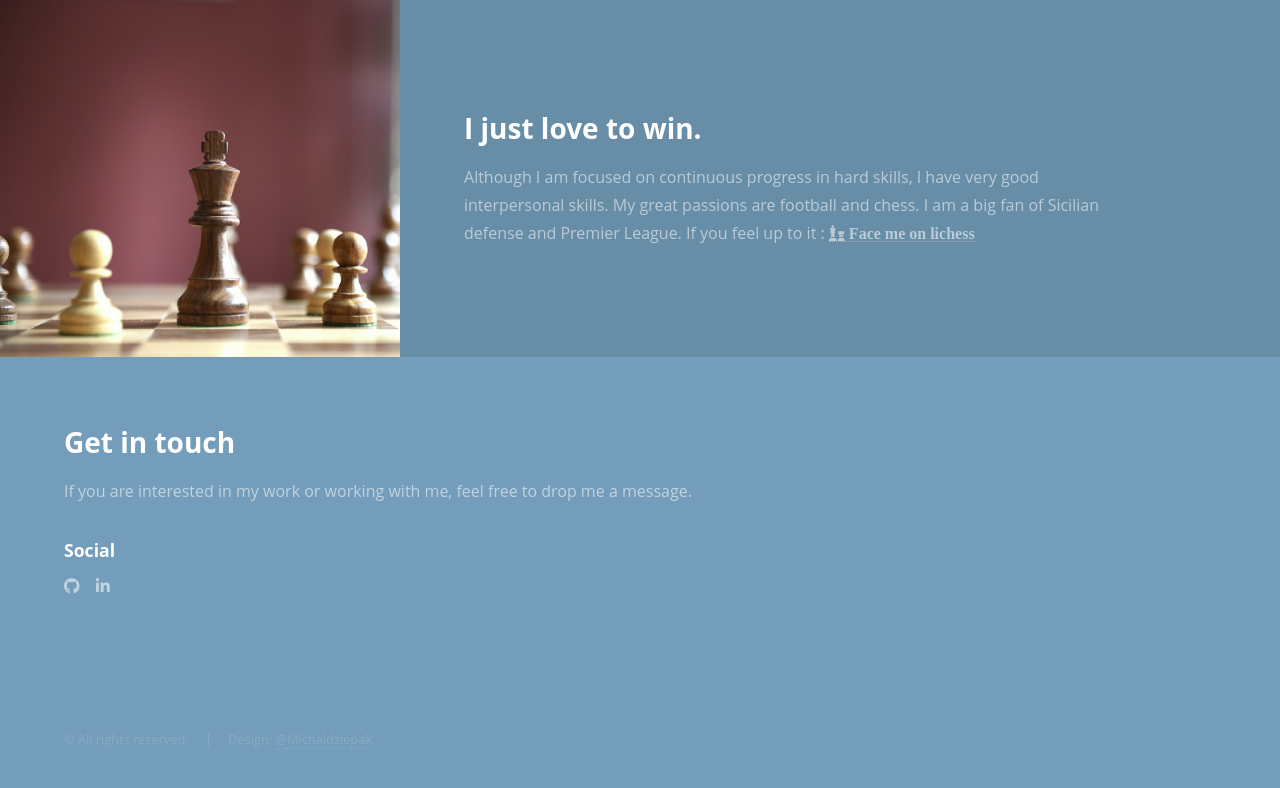
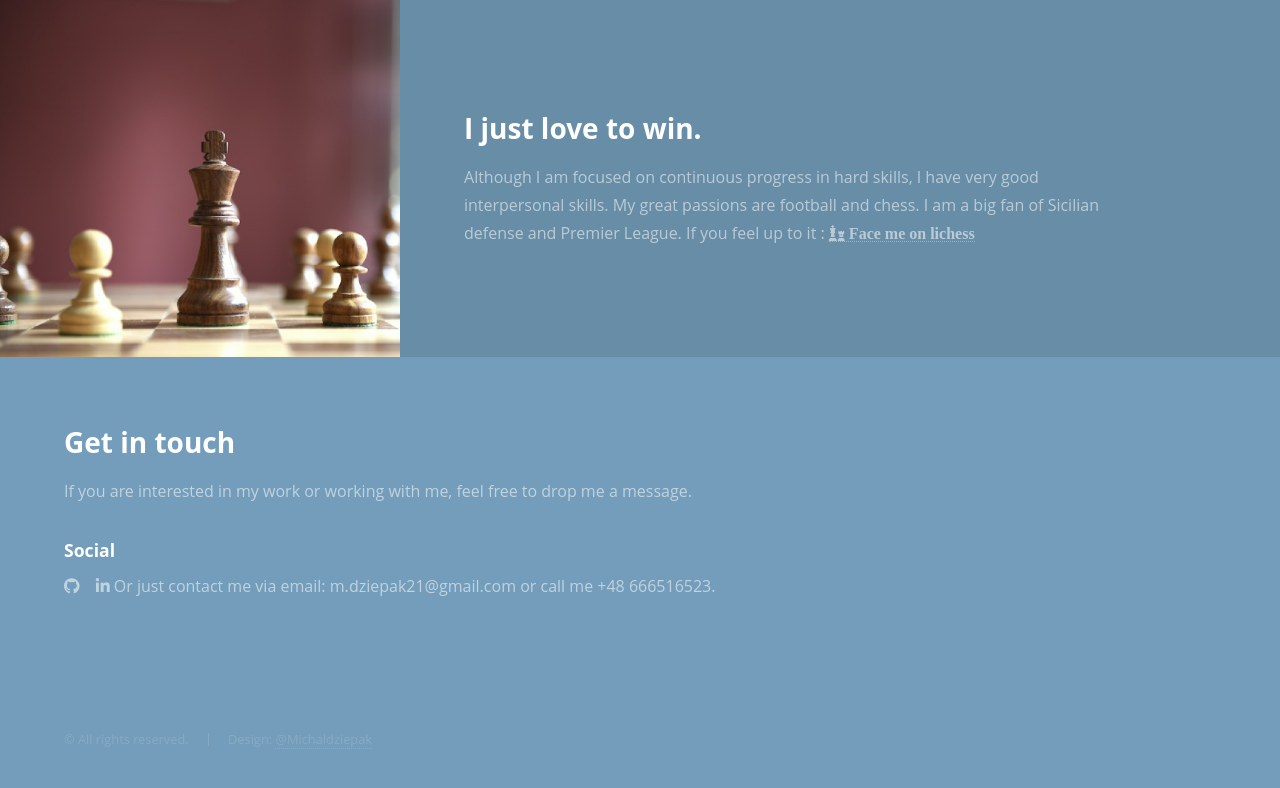
Before and after one commit to Michal420/Portfolio, a plain HTML site: page index.html in a window 1280 px wide. Shown: the part 1539-2327 px from the top of the page. Drawn offline with Linux system fonts and the light colour scheme.

Commit message:
Update index.html

```diff
--- a/index.html
+++ b/index.html
@@ -80,6 +80,7 @@
 											<ul class="icons">
 												<li><a href="https://github.com/Michaldziepak" class="icon brands fa-github"><span class="label">GitHub</span></a></li>
 												<li><a href="https://www.linkedin.com/in/michał-dziepak-b55b4b20b/" class="icon brands fa-linkedin-in"><span class="label">LinkedIn</span></a></li>
+												Or just contact me via email: m.dziepak21@gmail.com or call me +48 666516523.
 											</ul>
 										</li>
 									</ul>
```
